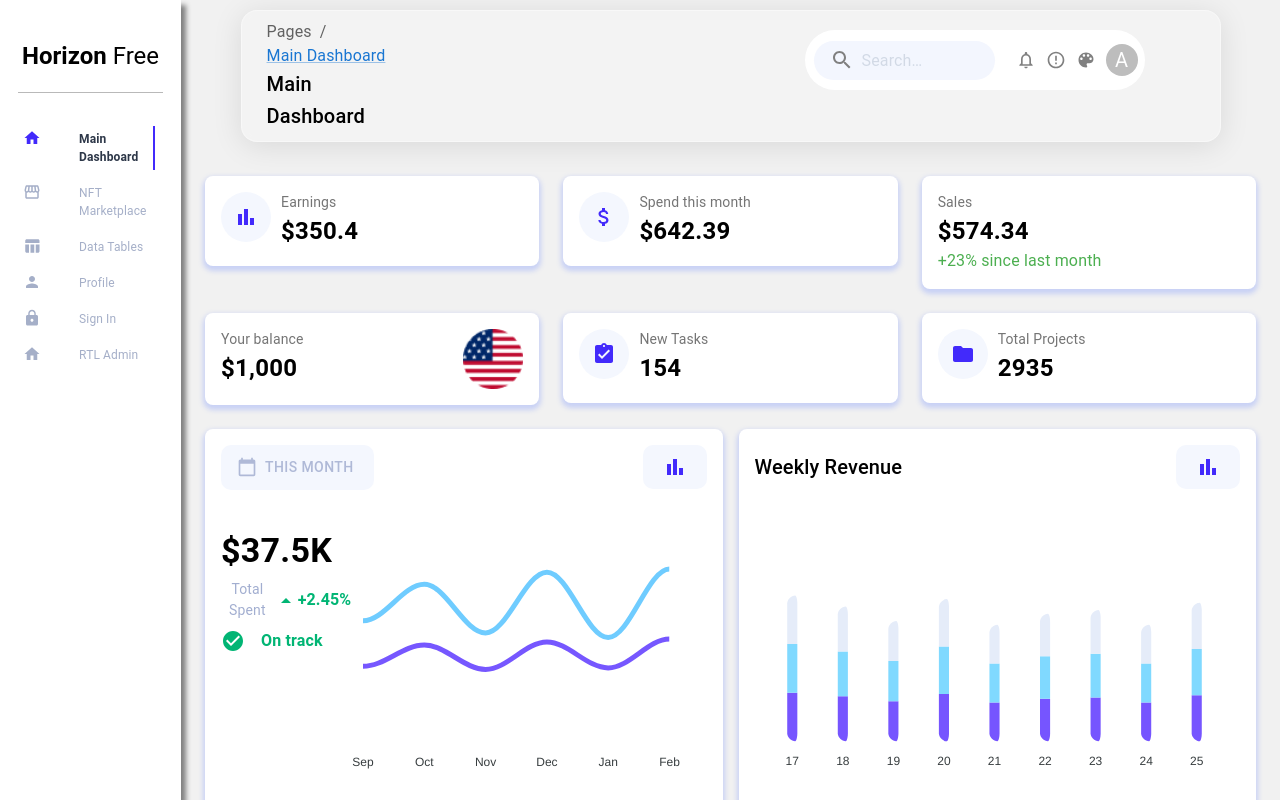
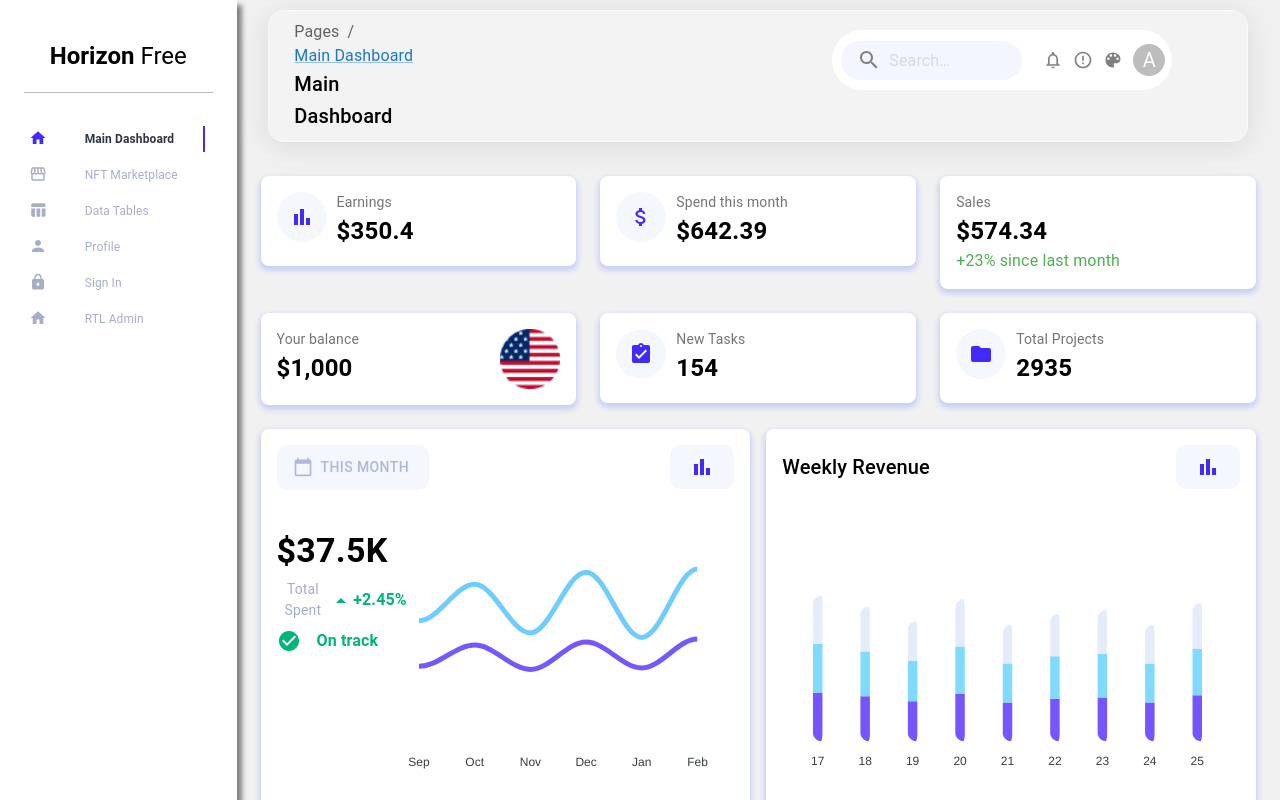
Before and after one commit to syedsubhanud-din/arafay, a Next.js app: page / in a window 1280 px wide. Built offline with nearby package versions, Linux system fonts and the light colour scheme.

Commit message:
Changed some Folder Structure

```diff
--- a/components/Button.tsx
+++ /dev/null
@@ -1,9 +0,0 @@
-import React from 'react'
-
-const Button = () => {
-  return (
-    <div>Button</div>
-  )
-}
-
-export default Button
--- a/components/Sidebar/Sidebar.tsx
+++ b/components/Sidebar/Sidebar.tsx
@@ -1,6 +1,5 @@
 import { linklist } from "@/data/navbarLinks";
 import {
-  Box,
   Divider,
   List,
   ListItem,
@@ -21,7 +20,7 @@ const Sidebar = () => {
   return (
     <Stack
       direction={"column"}
-      width={300}
+      width={"400px"}
       alignItems={"center"}
       pt={5}
       sx={{ backgroundColor: "white", boxShadow: "5px 5px 5px gray" }}
--- a/components/Sidebar/sidebar.module.css
+++ /dev/null
@@ -1,13 +0,0 @@
-.active_styles{
-    color: '#422AFB';
-}
-/* .active_styles::after{
-    content: '';
-    display: block;
-    width: 100%;
-    height: 1px;
-    background: #422AFB;
-    position: absolute;
-    left: 0;
-    bottom: 0;
-} */
--- a/package.json
+++ b/package.json
@@ -14,7 +14,7 @@
     "@mui/icons-material": "^5.15.21",
     "@mui/material": "^5.15.21",
     "@mui/x-charts": "^7.8.0",
-    "@mui/x-data-grid": "^7.8.0",
+    "@mui/x-data-grid": "^7.9.0",
     "apexcharts": "^3.50.0",
     "chart.js": "^4.4.3",
     "next": "14.2.4",
--- a/pages/_app.tsx
+++ b/pages/_app.tsx
@@ -1,4 +1,4 @@
-import Layout from "@/components/Layout/Layout";
+import Layout from "@/Layout/Layout";
 import Sidebar from "@/components/Sidebar/Sidebar";
 import "@/styles/globals.css";
 import { Stack } from "@mui/material";
@@ -7,7 +7,7 @@ import type { AppProps } from "next/app";
 export default function App({ Component, pageProps }: AppProps) {
   return (
     <Layout>
-      <Stack direction={"row"} sx={{width: '100%'}}>
+      <Stack direction={"row"} sx={{ width: "100%" }}>
         <Component {...pageProps} />
       </Stack>
     </Layout>
```
Also changed, not shown: Layout/Layout.tsx (renamed from components/Layout/Layout.tsx, +5 -5 lines), common/common.ts (added), 1 other file (tests, documents, lock files or other folders).
